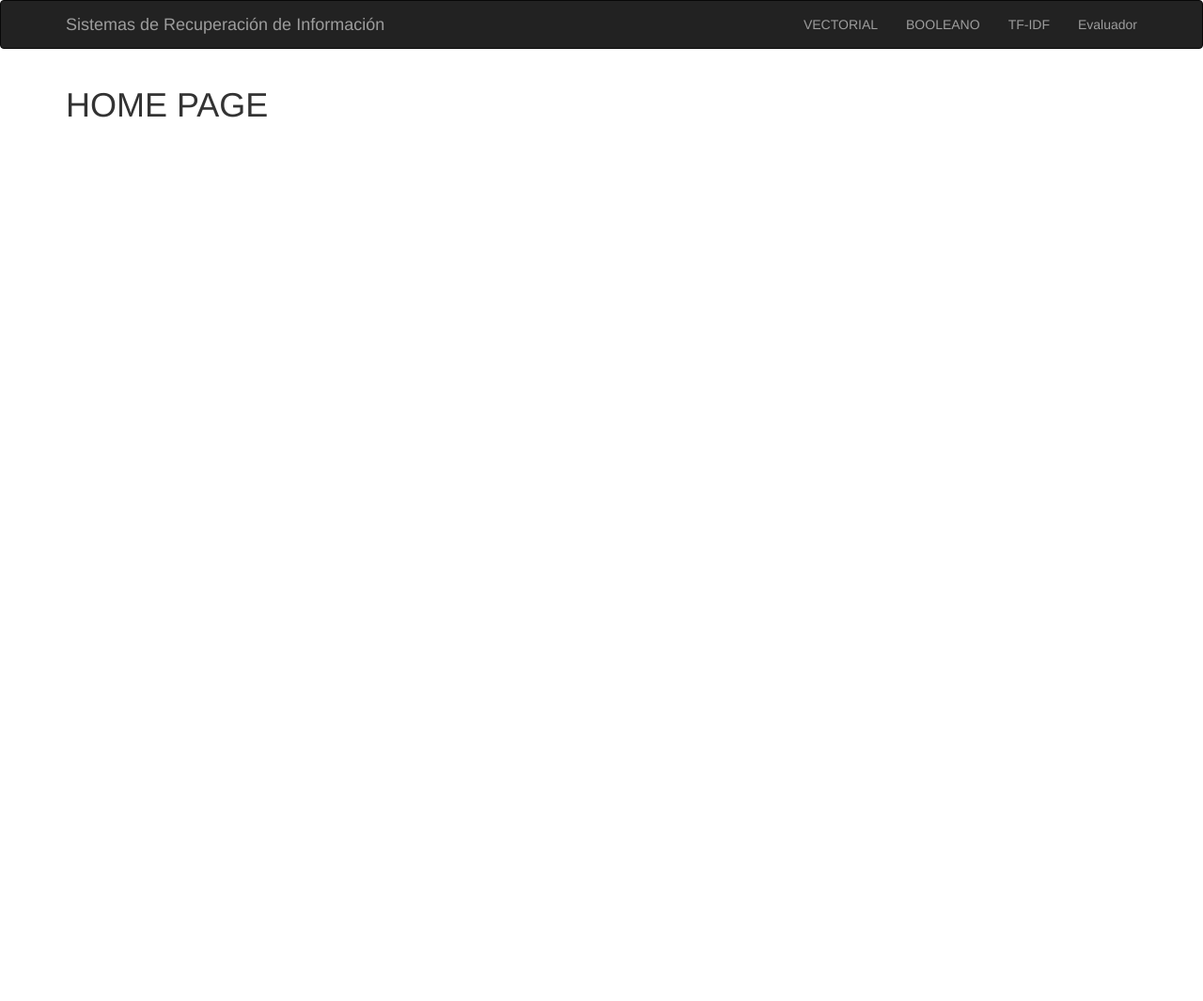
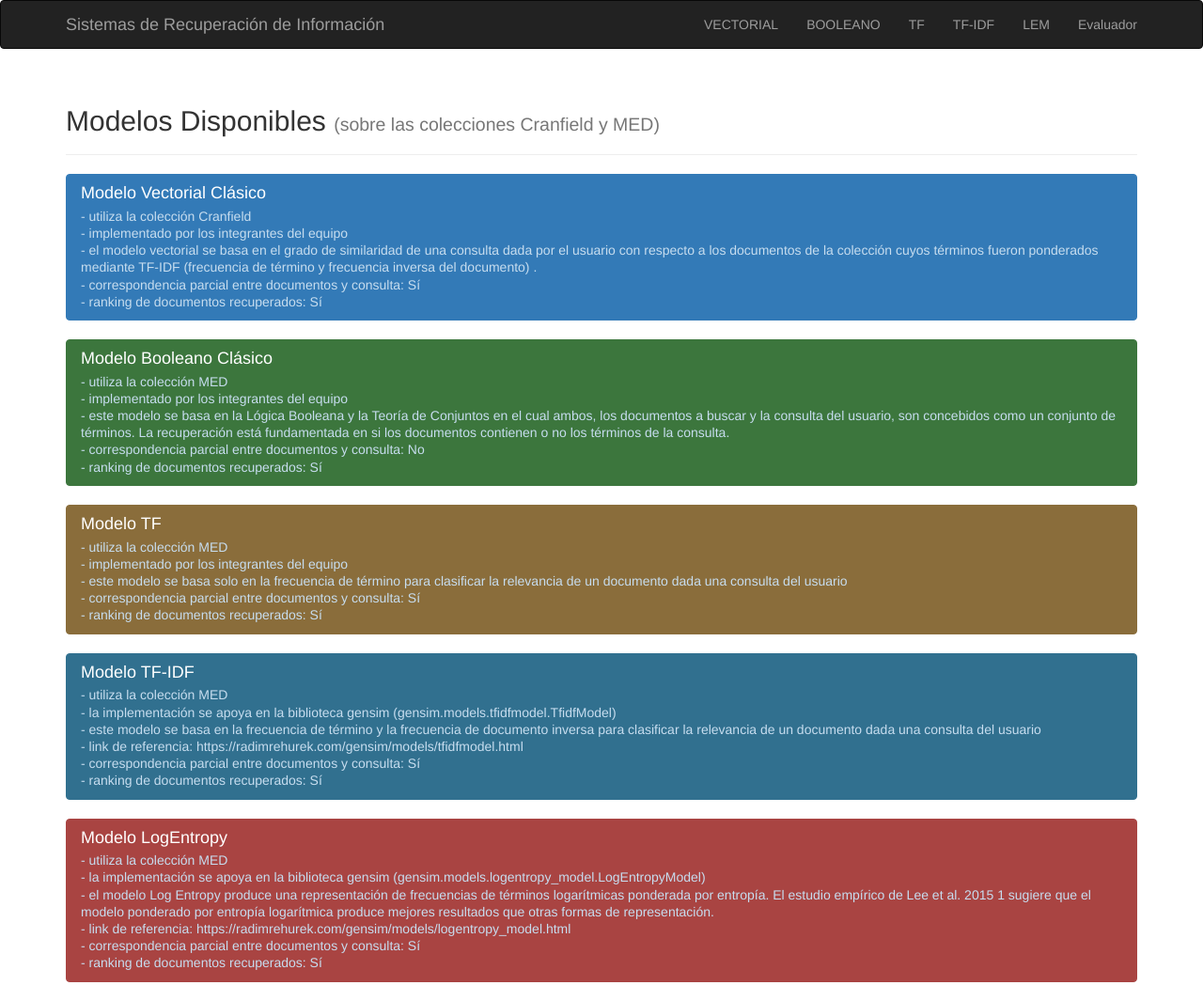
Before and after one commit to cwjki/information-retriaval-system, a Flask app: page / in a window 1280 px wide. Shown: the whole page at 94% size. Before the commit the page ends 125 px from the top, so only its background shows below. Run offline with Flask 2, Linux system fonts and the light colour scheme; parts of the project's set-up code (start-up, migrations or seed data) failed here and were passed over; some libraries are stand-ins or nearby versions.

Commit message:
home page done

```diff
--- a/server/main.py
+++ b/server/main.py
@@ -71,11 +71,35 @@ def boolean():
         return render_template('index.html')
 
 
+@app.route("/tf", methods=['GET', 'POST'])
+def tf():
+    if request.method == 'POST':
+        query = request.form['query']
+        ranking = tf_model.compute_ranking(query)
+        count = len(ranking)
+        return render_template('tf_idf_results.html', content=[query, ranking, count])
+
+    else:
+        return render_template('index.html')
+
+
 @app.route("/tf-idf", methods=['GET', 'POST'])
 def tf_idf():
     if request.method == 'POST':
         query = request.form['query']
         ranking = tf_idf_model.compute_ranking(query)
+        count = len(ranking)
+        return render_template('tf_idf_results.html', content=[query, ranking, count])
+
+    else:
+        return render_template('index.html')
+
+
+@app.route("/lem", methods=['GET', 'POST'])
+def lem():
+    if request.method == 'POST':
+        query = request.form['query']
+        ranking = lem_model.compute_ranking(query)
         count = len(ranking)
         return render_template('tf_idf_results.html', content=[query, ranking, count])
 
--- a/server/templates/base.html
+++ b/server/templates/base.html
@@ -14,7 +14,9 @@
       <ul class="nav navbar-nav navbar-right">
         <li><a href="/vsm">VECTORIAL</a></li>
         <li><a href="/boolean">BOOLEANO</a></li>
+        <li><a href="/tf">TF</a></li>
         <li><a href="/tf-idf">TF-IDF</a></li>
+        <li><a href="/lem">LEM</a></li>
         <li><a href="/evaluate">Evaluador</a></li>
       </ul>
   </div><!-- /.container-fluid -->
--- a/server/templates/evaluate.html
+++ b/server/templates/evaluate.html
@@ -5,7 +5,7 @@
 
 
     <div class="container">
-        <div class="panel panel-default">
+        <div class="panel panel-success">
             <!-- Default panel contents -->
             <div class="panel-heading"><p class="text-center">MODELO VECTORIAL</p></div>
             <!-- Table -->
@@ -25,7 +25,7 @@
     </div>
 
     <div class="container">
-            <div class="panel panel-default">
+            <div class="panel panel-primary">
                 <!-- Default panel contents -->
                 <div class="panel-heading"><p class="text-center">MODELO BOOLEANO</p></div>
                 <!-- Table -->
--- a/server/templates/home.html
+++ b/server/templates/home.html
@@ -5,8 +5,72 @@
 {% block content %}
 
     <div class="container">
-        <h1>HOME PAGE</h1>
+        <div class="page-header">
+            <h2>Modelos Disponibles <small>(sobre las colecciones Cranfield y MED)</small></h2>
+        </div>
+
+        <div class="list-group">
+            <a href="/vsm" class="list-group-item list-group-item-primary active">
+                <h4 class="list-group-item-heading">Modelo Vectorial Clásico</h4>
+                <p class="list-group-item-text"> - utiliza la colección Cranfield</p>
+                <p class="list-group-item-text"> - implementado por los integrantes del equipo</p>
+                <p class="list-group-item-text"> - el modelo vectorial se basa en el grado de similaridad de una consulta dada por el usuario con respecto a los documentos de la colección cuyos términos fueron ponderados mediante TF-IDF (frecuencia de término y frecuencia inversa del documento) .</p>
+                <p class="list-group-item-text"> - correspondencia parcial entre documentos y consulta: Sí</p>
+                <p class="list-group-item-text"> - ranking de documentos recuperados: Sí</p>
+
+            </a>
+        </div>
+
+        <div class="list-group">
+            <a href="/boolean" class="list-group-item list-group-item-success active">
+                <h4 class="list-group-item-heading">Modelo Booleano Clásico</h4>
+                <p class="list-group-item-text"> - utiliza la colección MED</p>
+                <p class="list-group-item-text"> - implementado por los integrantes del equipo</p>
+                <p class="list-group-item-text"> - este modelo se basa en la Lógica Booleana y la Teoría de Conjuntos en el cual ambos, los documentos a buscar y la consulta del usuario, son concebidos como un conjunto de términos. La recuperación está fundamentada en si los documentos contienen o no los términos de la consulta.</p>
+                <p class="list-group-item-text"> - correspondencia parcial entre documentos y consulta: No</p>
+                <p class="list-group-item-text"> - ranking de documentos recuperados: Sí</p>
+            </a>
+        </div>
+
+        <div class="list-group">
+            <a href="/tf" class="list-group-item list-group-item-warning active">
+                <h4 class="list-group-item-heading">Modelo TF</h4>
+                <p class="list-group-item-text"> - utiliza la colección MED</p>
+                <p class="list-group-item-text"> - implementado por los integrantes del equipo</p>
+                <p class="list-group-item-text"> - este modelo se basa solo en la frecuencia de término para clasificar la relevancia de un documento dada una consulta del usuario </p>
+                <p class="list-group-item-text"> - correspondencia parcial entre documentos y consulta: Sí</p>
+                <p class="list-group-item-text"> - ranking de documentos recuperados: Sí</p>
+            </a>
+        </div>
+
+        <div class="list-group">
+            <a href="/tf-idf" class="list-group-item list-group-item-info active">
+                <h4 class="list-group-item-heading">Modelo TF-IDF</h4>
+                <p class="list-group-item-text"> - utiliza la colección MED</p>
+                <p class="list-group-item-text"> - la implementación se apoya en la biblioteca gensim (gensim.models.tfidfmodel.TfidfModel)</p>
+                <p class="list-group-item-text"> - este modelo se basa en la frecuencia de término y la frecuencia de documento inversa para clasificar la relevancia de un documento dada una consulta del usuario </p>
+                <p class="list-group-item-text"> - link de referencia: https://radimrehurek.com/gensim/models/tfidfmodel.html</p>
+                <p class="list-group-item-text"> - correspondencia parcial entre documentos y consulta: Sí</p>
+                <p class="list-group-item-text"> - ranking de documentos recuperados: Sí</p>
+            </a>
+        </div>
+
+        <div class="list-group">
+            <a href="/lem" class="list-group-item list-group-item-danger active">
+                <h4 class="list-group-item-heading">Modelo LogEntropy</h4>
+                <p class="list-group-item-text"> - utiliza la colección MED</p>
+                <p class="list-group-item-text"> - la implementación se apoya en la biblioteca gensim (gensim.models.logentropy_model.LogEntropyModel)</p>
+                <p class="list-group-item-text"> - el modelo Log Entropy produce una representación de frecuencias de términos logarítmicas ponderada por entropía.
+                                                   El estudio empírico de Lee et al. 2015 1 sugiere que el modelo ponderado por entropía logarítmica produce mejores resultados que otras formas de representación.</p>
+                <p class="list-group-item-text"> - link de referencia: https://radimrehurek.com/gensim/models/logentropy_model.html</p>
+                <p class="list-group-item-text"> - correspondencia parcial entre documentos y consulta: Sí</p>
+                <p class="list-group-item-text"> - ranking de documentos recuperados: Sí</p>
+            </a>
+        </div>
+
+
     </div>
 
 
+
 {% endblock %}
```
Also changed, not shown: server/src/irs_med/models.py (+6 -6 lines), 1 other file.
